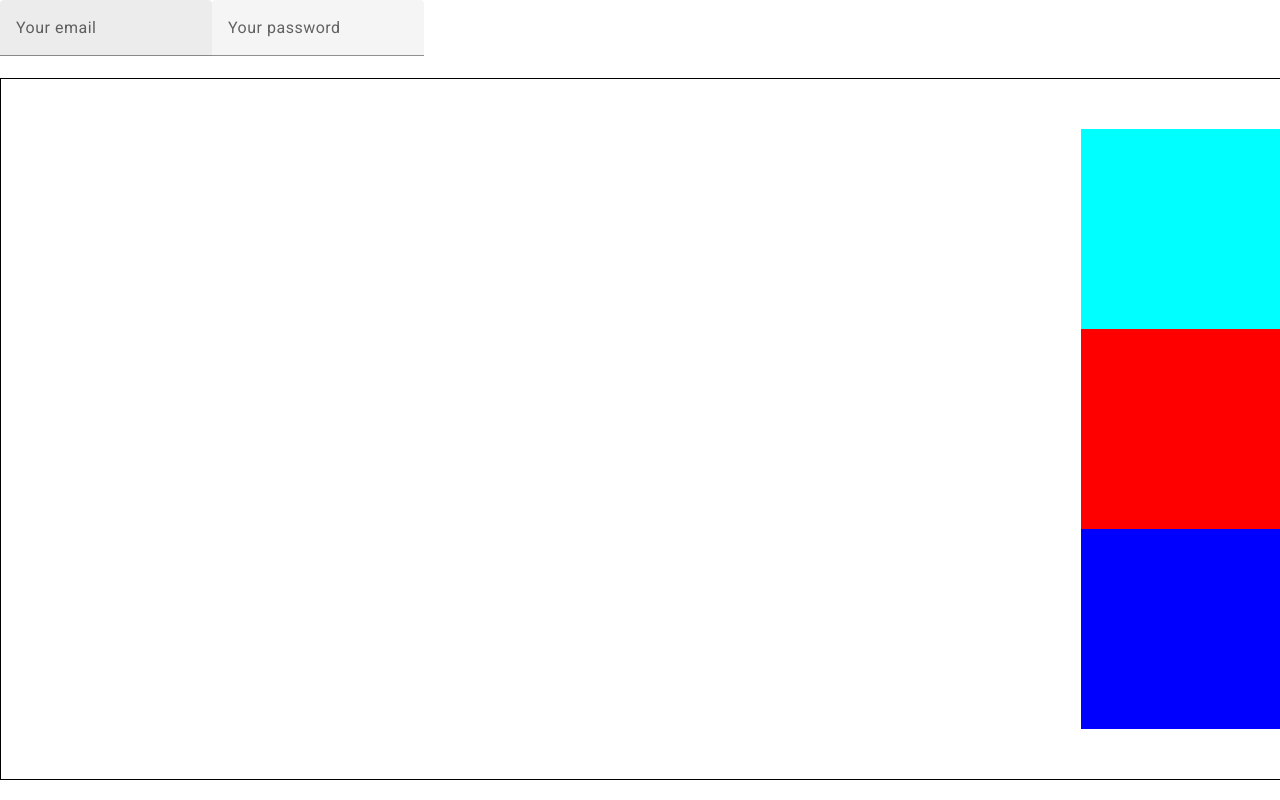
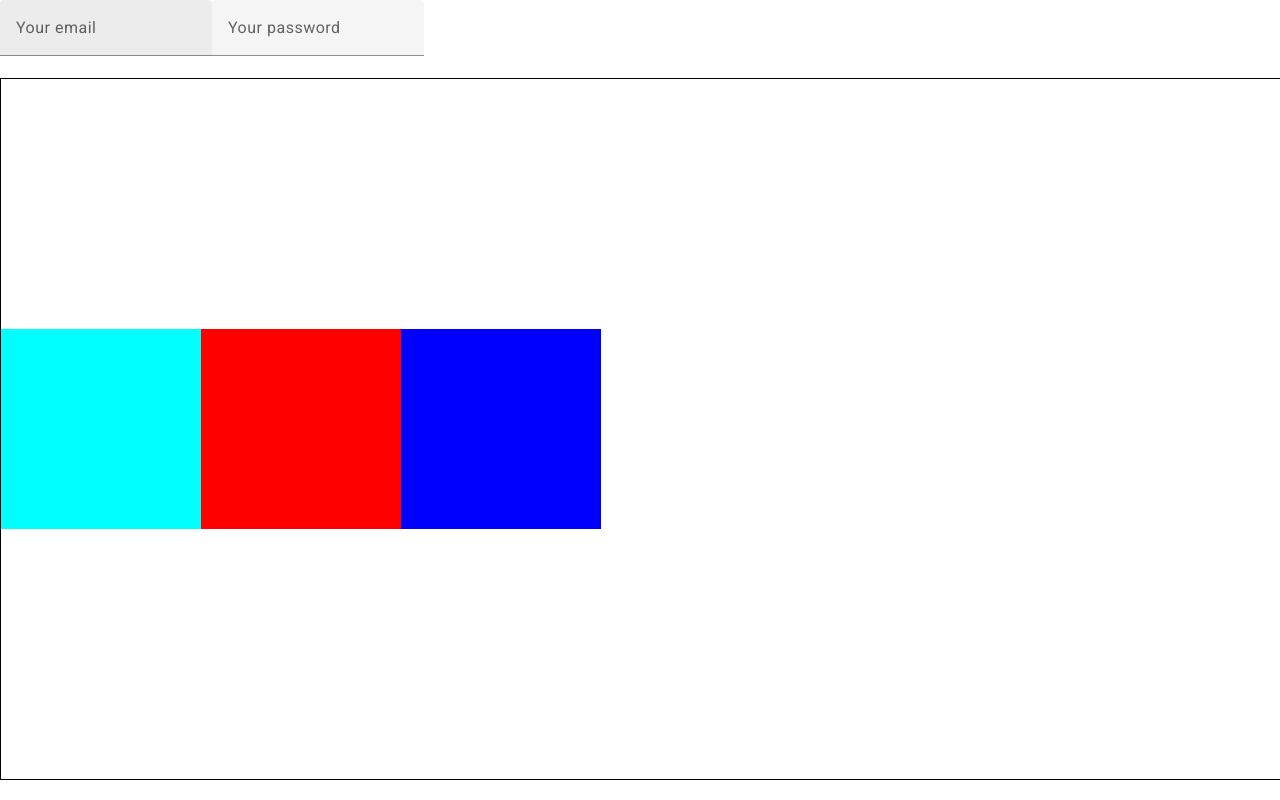
Before and after one commit to med31/angular-material-learn, an Angular app: page /signup in a window 1280 px wide. Built offline with nearby package versions, Linux system fonts and the light colour scheme.

Commit message:
flexbox summary

```diff
--- a/src/app/auth/signup/signup.component.css
+++ b/src/app/auth/signup/signup.component.css
@@ -1,16 +1,17 @@
 #container {
-  display: flex;
+  display: flex; /*use flex box*/
   width: 100%;
   height: 700px;
   border: 1px solid black;
-  flex-direction: column;
-  justify-content: center;
-  align-items: flex-end;
+  flex-direction: row;/*flex direction*/
+  align-items: center;/*cross access*/
+  justify-content: flex-start; /*main access: center, flex-start, flex-end*/
 }
 
 .child {
   height: 200px;
   width: 200px;
+  /*height ... or flex: 1*/
   background-color: red;
 }
 
```
